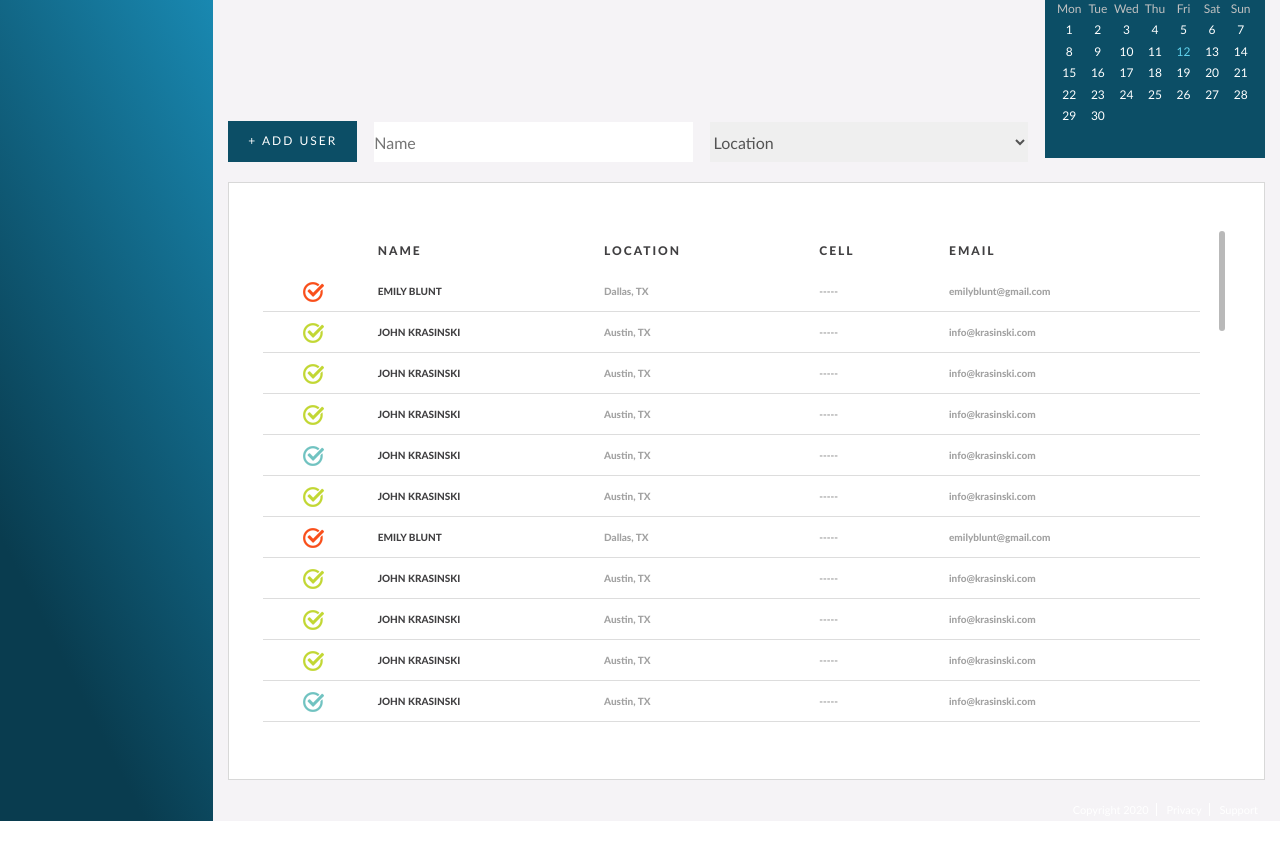
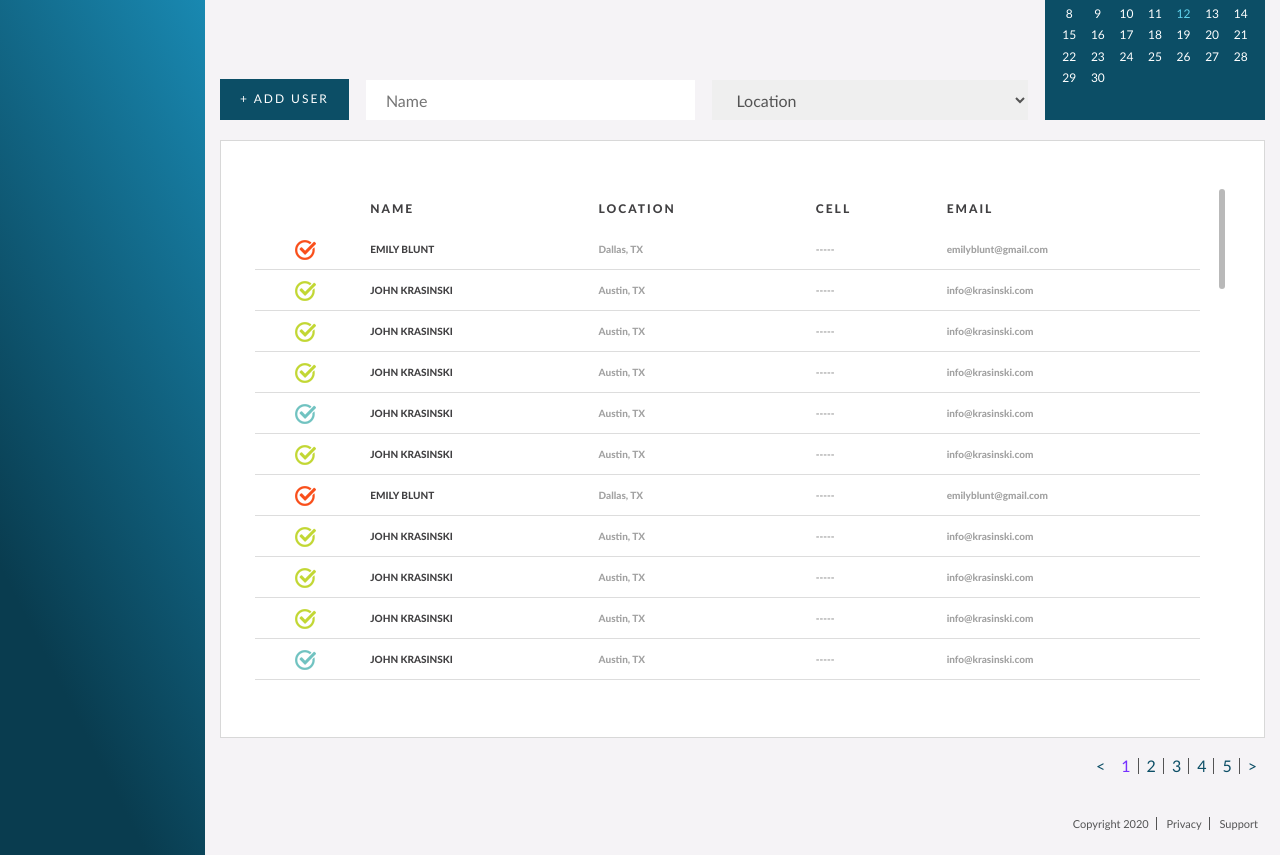
Before and after one commit to DimaKrav/clear-cheak, a website: page guest-portal-main-view.html in a window 1280 px wide. Shown: the part 252-1107 px from the top of the page. Before the commit the page ends 1073 px from the top, so only its background shows below. Drawn offline with nearby package versions, Linux system fonts and the light colour scheme.

Commit message:
guest-portal-main-view

```diff
--- a/assets/js/main.js
+++ b/assets/js/main.js
@@ -63,7 +63,6 @@ jQuery(document).ready(function( $ ) {
         }
     });
 
-
 });
 
 (function($){
--- a/assets/scss/_typography.scss
+++ b/assets/scss/_typography.scss
@@ -1,28 +1,27 @@
 body {
   font-family: $body_font;
   overflow-x: hidden;
+  color: #424242;
 }
 
 html {
   overflow-x: hidden;
 }
 
-.medium-title-type-2 {
-  line-height: 1.2;
-  font-size: 45px;
-  font-family: $body_font;
-  @include adaptive-font-size(1367, 400, 45, 32, true);
+.dark-theme {
+  color: #535354;
+}
 
-  &.dark-theme {
-    color: black;
-  }
+.light-theme {
+  color: white;
+}
 
-  &.light-theme {
-    color: white;
-  }
+.custom-select {
+
 }
 
 .content {
+  width: 100%;
   color: #545454;
   font-size: 16px;
   font-family: $body_font;
@@ -294,13 +293,12 @@ html {
           padding: 6px 14px;
           font-size: 14px;
 
-
           &[data-label="Name"] {
             text-transform: uppercase;
             font-size: 10px;
             font-weight: 800;
           }
-          &[data-label="Location"], &[data-label="Cell"],&[data-label="Email"]{
+          &[data-label="Location"], &[data-label="Cell"], &[data-label="Email"] {
             font-size: 10px;
             font-weight: 800;
             color: #a2a2a2;
--- a/assets/scss/_variable.scss
+++ b/assets/scss/_variable.scss
@@ -1,5 +1,6 @@
 $body_font: "Lato";
 $body_color: #f5f3f6;
+$body_dark: #535354;
 $blue-dark: #0c4e66;
 $blue-light: #1cb2c4;
 $a_hover: #4d7dff;
--- /dev/null
+++ b/assets/scss/layouts/_general_blocks.scss
@@ -0,0 +1,173 @@
+.info-cards {
+  display: flex;
+  flex-wrap: wrap;
+  justify-content: space-around;
+  padding-bottom: 16px;
+  margin-left: -4px;
+  margin-right: -4px;
+
+  .info-card {
+    padding: 4px;
+    text-align: center;
+    margin-bottom: 4px;
+
+    .info-card-inner {
+      position: relative;
+      display: flex;
+      width: 220px;
+      height: 200px;
+      color: #ffffff;
+      flex-wrap: wrap;
+      align-content: center;
+
+      &:before {
+        position: absolute;
+        width: 100%;
+        height: 100%;
+        content: "";
+        background: #1cc4c2;
+        opacity: .13;
+        z-index: 0;
+      }
+
+      .card-value {
+        font-size: 40px;
+        font-weight: 800;
+        margin-top: 0;
+        width: 100%;
+        z-index: 1;
+      }
+
+      .card-description {
+        font-size: 23px;
+        font-weight: 300;
+        width: 100%;
+        z-index: 1;
+      }
+
+      .card-link {
+        width: 100%;
+        font-size: 8px;
+        letter-spacing: 2px;
+        font-weight: 300;
+        color: #ffffff;
+        z-index: 1;
+      }
+    }
+  }
+}
+
+#time-picker-module {
+  margin: 0 auto;
+
+  ol, ul {
+    padding: 0;
+    margin-bottom: 0;
+
+    li {
+      padding: 0;
+      margin: 0;
+      list-style-type: none;
+    }
+  }
+
+  .week {
+    font-size: 12px;
+  }
+  .days {
+    font-size: 12px;
+  }
+
+  .calendar-display {
+    color: #61d2ed;
+
+    &:hover {
+      text-decoration: none;
+    }
+
+    .m {
+      color: #61d2ed;
+      font-size: 16px;
+    }
+  }
+}
+
+.info-table {
+  background: #ffffff;
+  border: 1px solid #d8d8d8;
+  padding: 48px 34px;
+
+  @media screen and (max-width: 768px) {
+    padding: 48px 15px;
+  }
+}
+
+.info-table-pagination {
+  display: flex;
+  justify-content: flex-end;
+  padding: 20px 0;
+
+  .pagination {
+    display: inline-block;
+  }
+
+  .pagination a {
+    float: left;
+    padding: 0 8px;
+    text-decoration: none;
+    line-height: 16px;
+
+    &.pagin-item {
+      position: relative;
+      &:after {
+        position: absolute;
+        content: "";
+        top: 0;
+        right: 0;
+        height: 100%;
+        width: 1px;
+        background-color: #535354;
+      }
+
+      &.current {
+        color: #7630ff;
+      }
+    }
+  }
+}
+
+.info-footer {
+  padding: 20px 0;
+  color: #ffffff;
+  display: flex;
+  flex-wrap: wrap;
+  justify-content: flex-end;
+
+  a, span {
+    padding: 0 7px;
+  }
+
+  a {
+    color: #ffffff;
+    &:not(:last-child) {
+      border-right: 1px solid #ffffff;
+    }
+  }
+
+  span {
+    border-right: 1px solid #ffffff;
+  }
+
+  .information-block {
+    font-size: 11px;
+  }
+
+  &.dark-theme {
+    color: #535354;
+    border-color: #535354;
+    span, a, p {
+      color: #535354;
+      border-color: #535354;
+    }
+  }
+}
--- a/assets/scss/layouts/_info-section.scss
+++ b/assets/scss/layouts/_info-section.scss
@@ -5,136 +5,3 @@
   padding-bottom: 20px;
   display: flex;
 }
-
-.info-cards {
-  display: flex;
-  flex-wrap: wrap;
-  justify-content: space-around;
-  padding-bottom: 16px;
-  margin-left: -4px;
-  margin-right: -4px;
-
-  .info-card {
-    padding: 4px;
-    text-align: center;
-    margin-bottom: 4px;
-
-    .info-card-inner {
-      position: relative;
-      display: flex;
-      width: 220px;
-      height: 200px;
-      color: #ffffff;
-      flex-wrap: wrap;
-      align-content: center;
-
-      &:before {
-        position: absolute;
-        width: 100%;
-        height: 100%;
-        content: "";
-        background: #1cc4c2;
-        opacity: .13;
-        z-index: 0;
-      }
-
-      .card-value {
-        font-size: 40px;
-        font-weight: 800;
-        margin-top: 0;
-        width: 100%;
-        z-index: 1;
-      }
-
-      .card-description {
-        font-size: 23px;
-        font-weight: 300;
-        width: 100%;
-        z-index: 1;
-      }
-
-      .card-link {
-        width: 100%;
-        font-size: 8px;
-        letter-spacing: 2px;
-        font-weight: 300;
-        color: #ffffff;
-        z-index: 1;
-      }
-    }
-  }
-}
-
-#time-picker-module {
-  margin: 0 auto;
-
-  ol,ul {
-    padding: 0;
-    margin-bottom: 0;
-
-    li {
-      padding: 0;
-      margin: 0;
-      list-style-type: none;
-    }
-  }
-
-  .week {
-    font-size: 12px;
-  }
-  .days {
-    font-size: 12px;
-  }
-
-  .calendar-display {
-    color:#61d2ed;
-
-    &:hover {
-      text-decoration: none;
-    }
-
-    .m {
-      color: #61d2ed;
-      font-size: 16px;
-    }
-  }
-}
-
-.info-table {
-  background: #ffffff;
-  border: 1px solid #d8d8d8;
-  padding: 48px 34px;
-
-  @media screen and (max-width: 768px) {
-    padding: 48px 15px;
-  }
-}
-
-.info-footer {
-  padding-top: 20px;
-  color: #ffffff;
-  display: flex;
-  flex-wrap: wrap;
-  justify-content: flex-end;
-
-  a,span {
-    padding: 0 7px;
-  }
-
-  a {
-    color: #ffffff;
-    &:not(:last-child) {
-      border-right: 1px solid #ffffff;
-    }
-  }
-
-  span {
-    border-right: 1px solid #ffffff;
-  }
-
-  .information-block {
-    font-size: 11px;
-
-
-  }
-}
--- a/assets/scss/layouts/_table-section.scss
+++ b/assets/scss/layouts/_table-section.scss
@@ -1,15 +1,43 @@
 .table-section {
+  padding-top: 100px;
+
+  .page-title {
+    font-size: 61px;
+    color: #1c97c4;
+    @include adaptive-font-size(1367, 400, 61, 40, true);
+    margin-top: 0;
+  }
   .filters-block {
     display: flex;
-    align-items: flex-end;
+
+
+    .left-side {
+      display: flex;
+      flex-wrap: wrap;
+    }
+    .filters {
+      width: 100%;
+      display: flex;
+      align-items: flex-end;
+
+      @media screen and (max-width: $screen_md) {
+        flex-wrap: wrap;
+      }
+
+        .filter-item {
+        margin-bottom: 20px;
+      }
+    }
 
     .info-cards {
+      position: relative;
       padding-bottom: 0;
-      margin-bottom: -4px;
+      margin-bottom: 16px;
       width: 228px;
 
       .info-card {
         margin-bottom: 0;
+
         .info-card-inner:before {
           background-color: $blue-dark;
           opacity: 1;
@@ -23,7 +51,7 @@
       width: 100%;
       margin-right: 17px;
       border: 0;
-      padding: 0;
+      padding: 0 20px;
     }
 
     .add-user-btn {
@@ -32,8 +60,17 @@
       white-space: nowrap;
     }
 
-    .filter-item {
-      margin-bottom: 20px;
+    @media screen and (max-width: $screen_md){
+      flex-wrap: wrap;
+
+      .table-search,.select-location {
+        margin-right: 0;
+      }
+
+      .info-cards {
+        width: 100%;
+      }
     }
+
   }
 }
--- a/assets/scss/style.scss
+++ b/assets/scss/style.scss
@@ -6,6 +6,7 @@
 @import "_sidebar-panel.scss";
 
 //content
+@import "layouts/_general_blocks.scss";
 @import "layouts/_white-section.scss";
 @import "layouts/_info-section.scss";
 @import "layouts/_table-section.scss";
--- a/guest-portal-main-view.html
+++ b/guest-portal-main-view.html
@@ -3,7 +3,7 @@
 <head>
     <meta charset="UTF-8">
     <meta name="viewport" content="width=device-width, initial-scale=1.0">
-    <title>PlainsCapitalBank - ClearCheck Dashboard</title>
+    <title>Whittier Trust Guest Portal</title>
     <link rel="stylesheet" href="assets/css/bootstrap.min.css">
     <link rel="stylesheet" href="assets/css/style.css">
     <link rel="stylesheet" href="assets/css/jquery.mCustomScrollbar.min.css"/>
@@ -47,33 +47,45 @@
 
             <div class="col-md-10 content">
 
-                <section class="white-section">
-                    <div class="row">
-                        <div class="col-sm-12">
-                            <h1>Whittier Trust<span class="light"> Guest Portal</span></h1>
-                        </div>
-                    </div>
-                </section>
-
-                <section class="table-section">
-                    <div class="content-container">
+                <section class="content-container table-section">
 
                     <div class="filters-block">
 
+                        <div class="left-side">
 
+                            <h1 class="page-title">Whittier Trust<span class="light dark-theme"> Guest Portal</span>
+                            </h1>
+
+                            <div class="filters">
                                 <a href="#" class="filter-item add-user-btn btn btn-blue">+ ADD USER</a>
-
 
                                 <input class="filter-item table-search" type="search" placeholder="Name">
 
-
-                            <select class="filter-item select-location" name="country">
+                                <select class="custom-select filter-item select-location" name="country">
                                     <option value disabled selected hidden>Location</option>
                                     <option>Россия</option>
                                     <option>США</option>
                                     <option>Турция</option>
                                     <option>Китай</option>
+                                    <option>Россия</option>
+                                    <option>США</option>
+                                    <option>Турция</option>
+                                    <option>Китай</option>
+                                    <option>Россия</option>
+                                    <option>США</option>
+                                    <option>Турция</option>
+                                    <option>Китай</option>
+                                    <option>Россия</option>
+                                    <option>США</option>
+                                    <option>Турция</option>
+                                    <option>Китай</option>
+                                    <option>Россия</option>
+                                    <option>США</option>
+                                    <option>Турция</option>
+                                    <option>Китай</option>
                                 </select>
+                            </div>
+                        </div>
 
 
                         <div class="filter-item info-cards">
@@ -248,7 +260,19 @@
                         </div>
                     </div>
 
-                        <div class="info-footer">
+                    <div class="info-table-pagination">
+                        <div class="pagination">
+                            <a class="prev" href="#"><</a>
+                            <a class="pagin-item current" href="#">1</a>
+                            <a class="pagin-item" href="#">2</a>
+                            <a class="pagin-item" href="#">3</a>
+                            <a class="pagin-item" href="#">4</a>
+                            <a class="pagin-item" href="#">5</a>
+                            <a class="next" href="#">></a>
+                        </div>
+                    </div>
+
+                    <div class="info-footer dark-theme">
                         <div class="information-block">
                             <span class="copyright">Copyright 2020</span>
                             <a href="#">Privacy</a>
@@ -256,7 +280,7 @@
                         </div>
 
                     </div>
-                    </div>
+
                 </section>
             </div>
         </div>
```
Also changed, not shown: assets/css/style.css. Lines whose indentation alone changed are shown as unchanged.
